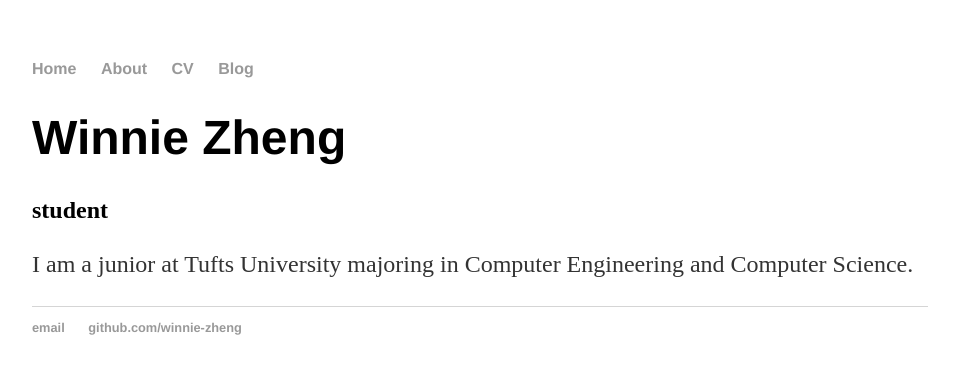
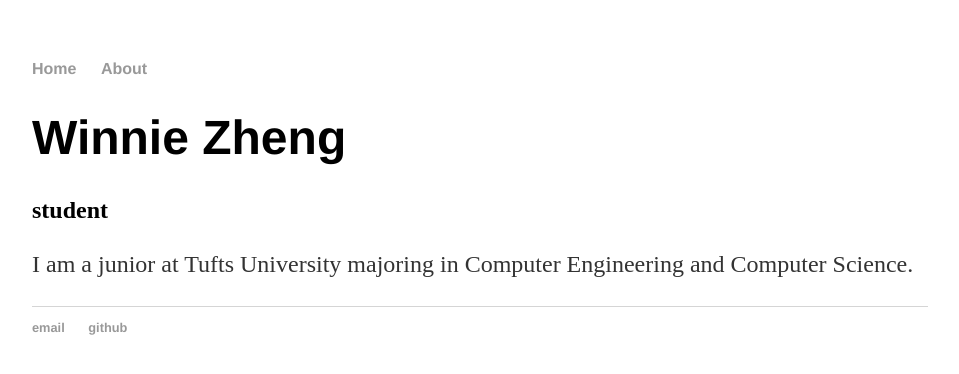
Before and after one commit to Winnie-Zheng/winnie-zheng.github.io, a Jekyll site: the page built from index.html, in a window 1280 px wide. Shown: the top 374 px of the page, without its empty margins (160-1119 px from the left). Built offline with Jekyll 4.4.1, drawn with Linux system fonts in a browser that asks for light colours.

Commit message:
Update default.html

```diff
--- a/_layouts/default.html
+++ b/_layouts/default.html
@@ -9,9 +9,7 @@
 			<nav>
 	    		<ul>
 	        		<li><a href="/">Home</a></li>
-		        	<li><a href="/about">About</a></li>
-	        		<li><a href="/cv">CV</a></li>
-	        		<li><a href="/blog">Blog</a></li>
+		        	<li><a href="/About">About</a></li>
 	    		</ul>
 			</nav>
 			<div class="container">
@@ -22,7 +20,7 @@
 			<footer>
 	    		<ul>
 	        		<li><a href="mailto:winnie1419@gmail.com">email</a></li>
-	        		<li><a href="https://github.com/winnie-zheng">github.com/winnie-zheng</a></li>
+	        		<li><a href="https://github.com/winnie-zheng">github</a></li>
 				</ul>
 			</footer>
 		</body>
```
